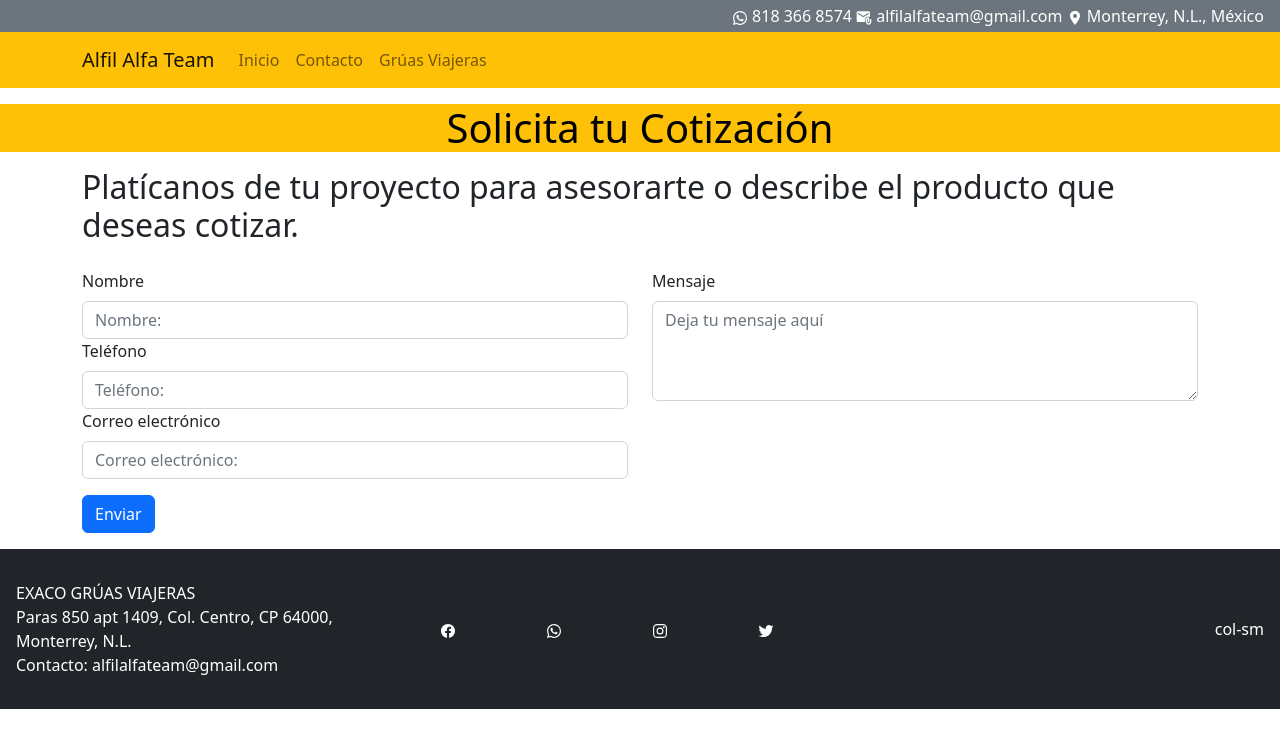
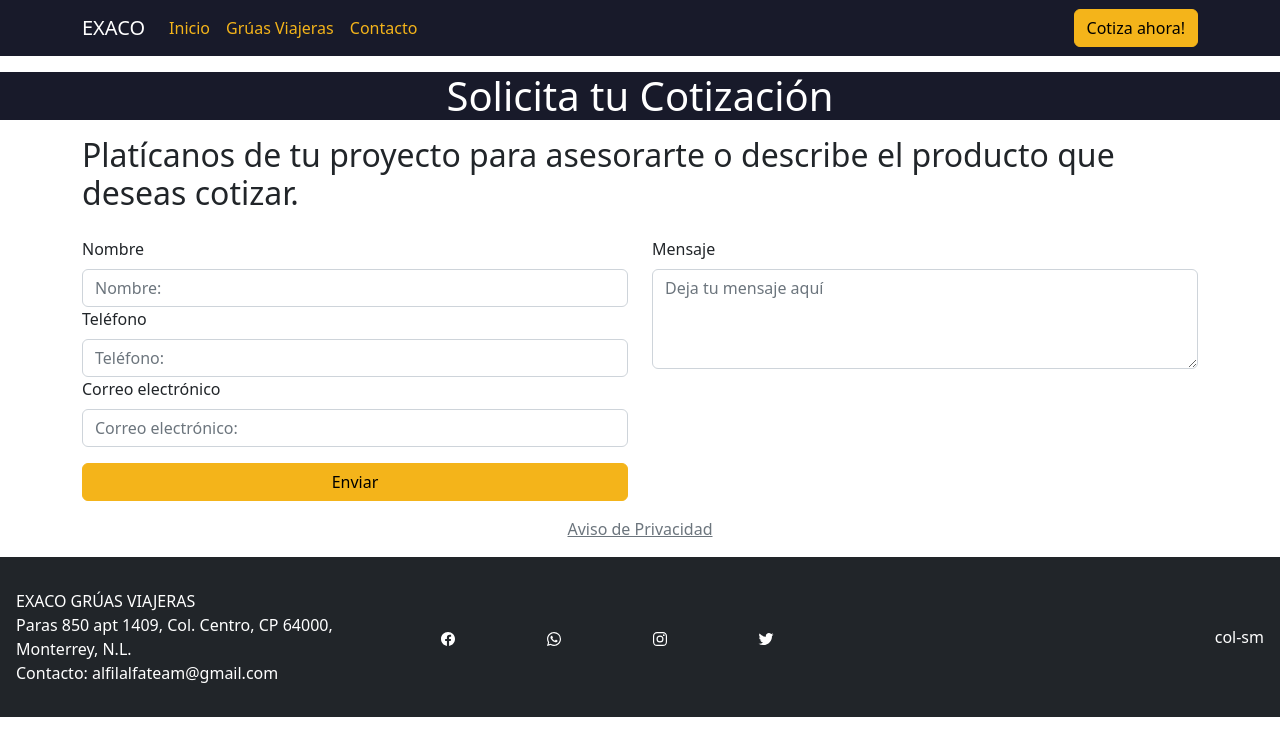
Before and after one commit to Gabriel8a23/exaco-gruas-viajeras, a React (Create React App) app: page /contacto in a window 1280 px wide. Shown: the top 756 px of the page. Built offline with nearby package versions, Linux system fonts and the light colour scheme; no server answers.

Commit message:
pre slider commit

```diff
--- a/package.json
+++ b/package.json
@@ -8,6 +8,7 @@
     "@testing-library/react": "^13.4.0",
     "@testing-library/user-event": "^13.5.0",
     "bootstrap": "^5.2.3",
+    "node-sass": "^7.0.3",
     "react": "^18.2.0",
     "react-bootstrap": "^2.6.0",
     "react-dom": "^18.2.0",
--- a/src/App.js
+++ b/src/App.js
@@ -1,40 +1,42 @@
 import Container from 'react-bootstrap/Container';
 import Nav from 'react-bootstrap/Nav';
 import Navbar from 'react-bootstrap/Navbar';
+import Button from 'react-bootstrap/Button';
+import { AvisoDePrivacidad } from './components/Aviso-De-Privacidad';
 import { GruasViajeras } from './components/Gruas-Viajeras';
 import { Contacto } from './components/Contacto';
 import { Inicio } from './components/Inicio';
-import { IoLocationSharp, IoLogoWhatsapp, IoLogoFacebook, IoLogoInstagram, IoLogoTwitter } from 'react-icons/io5';
-import { MdAttachEmail } from 'react-icons/md';
+import { IoLogoWhatsapp, IoLogoFacebook, IoLogoInstagram, IoLogoTwitter } from 'react-icons/io5';
 
 import {  Route, Routes, Link, BrowserRouter } from "react-router-dom";
 
-import 'bootstrap/dist/css/bootstrap.min.css';
+import './custom-style.scss';
 
 function App() {
   return (
     <BrowserRouter>
       <div className="App">
-        <div class="text-end text-bg-secondary p-1">
-          <Container fluid> <IoLogoWhatsapp /> 818 366 8574 <MdAttachEmail /> alfilalfateam@gmail.com <IoLocationSharp /> Monterrey, N.L., México</Container>
-        </div>
-        <Navbar bg="warning" variant="light" expand="lg">
+        <Navbar collapseOnSelect expand="lg" bg="primary" variant="dark">
           <Container>
-            <Navbar.Brand variant="dark" as={Link} to="/">Alfil Alfa Team</Navbar.Brand>
-            <Navbar.Toggle aria-controls="navbarScroll" />
-            <Navbar.Collapse id="navbarScroll">
+            <Navbar.Brand variant="dark" as={Link} to="/">EXACO</Navbar.Brand>
+            <Navbar.Toggle aria-controls="responsive-navbar-nav" />
+            <Navbar.Collapse id="responsive-navbar-nav">
               <Nav className="me-auto">
-                <Nav.Link as={Link} to="/">Inicio</Nav.Link>
-                <Nav.Link as={Link} to="/Contacto"> Contacto </Nav.Link>
-                <Nav.Link as={Link} to="/Gruas-Viajeras">Grúas Viajeras</Nav.Link>
+                <Nav.Link as={Link} to="/"><div class="text-secondary">Inicio</div></Nav.Link>
+                <Nav.Link as={Link} to="/gruas-viajeras"><div class="text-secondary">Grúas Viajeras</div></Nav.Link>
+                <Nav.Link as={Link} to="/contacto"><div class="text-secondary">Contacto</div></Nav.Link>
+              </Nav>
+              <Nav>
+                <Button variant="secondary" as={Link} to="/contacto">Cotiza ahora!</Button>
               </Nav>
             </Navbar.Collapse>
           </Container>
         </Navbar>
         <div>
           <Routes>
-            <Route path="/Gruas-Viajeras" element={<GruasViajeras/>}/>
-            <Route path="/Contacto" element={<Contacto/>}/>
+            <Route path="/aviso-de-privacidad" element={<AvisoDePrivacidad/>}/>
+            <Route path="/gruas-viajeras" element={<GruasViajeras/>}/>
+            <Route path="/contacto" element={<Contacto/>}/>
             <Route path="/" element={<Inicio/>}/>
           </Routes>
         </div>
--- /dev/null
+++ b/src/components/Aviso-De-Privacidad.js
@@ -0,0 +1,7 @@
+import React from 'react'
+
+export const AvisoDePrivacidad = () => {
+  return (
+    <div>Aviso-De-Privacidad</div>
+  )
+}
--- a/src/components/Contacto.js
+++ b/src/components/Contacto.js
@@ -3,7 +3,7 @@ import Form from 'react-bootstrap/Form';
 import Container from 'react-bootstrap/Container';
 import Button from 'react-bootstrap/Button';
 import emailjs from '@emailjs/browser';
-import { Helmet } from 'react-helmet-async'
+import { Helmet } from 'react-helmet-async';
 
 export const Contacto = () => {
   const { REACT_APP_SERVICE_ID, REACT_APP_TEMPLATE_ID, REACT_APP_PUBLIC_KEY } = process.env
@@ -24,9 +24,9 @@ export const Contacto = () => {
       <Helmet>
         <title>Exaco Grúas Viajeras | Contacto</title>
         <meta name="description" content="Soluciones en grúas viajeras: Grúa Pórtico, Monopuente, Bipuente, Grúa Radial. Servicio de calidad en toda la república mexicana. Cotización sin compromiso." />
-        <link rel="canonical" href="/Contacto"/>
+        <link rel="canonical" href="/contacto"/>
       </Helmet>
-      <div class="text-bg-warning text-center mt-3"><h1>Solicita tu Cotización</h1></div>
+      <div class="text-bg-primary text-center mt-3"><h1>Solicita tu Cotización</h1></div>
       <Container>
         <Form ref={formRef} onSubmit={onSubmit}>
           <div class="row align-items-stretch mb-3 mt-3">
@@ -56,13 +56,20 @@ export const Contacto = () => {
           </div>
           <div class="row align-items-stretch mb-3 mt-3">
             <div class="col-md-6">
-              <Button variant="primary" type="submit">
-                Enviar
-              </Button>
+              <div className="d-grid gap-2">
+                <Button variant="secondary" type="submit">
+                  <div class="text-whiet">Enviar</div>
+                </Button>
+              </div>
             </div>
           </div>
         </Form>
       </Container>
+      <Container>
+        <p className="text-center">
+          <a class="text-info" href="/aviso-de-privacidad">Aviso de Privacidad</a>
+        </p>
+      </Container>
     </div>
   )
 }
--- a/src/components/Gruas-Viajeras.js
+++ b/src/components/Gruas-Viajeras.js
@@ -7,9 +7,9 @@ export const GruasViajeras = () => {
       <Helmet>
         <title>Exaco Grúas Viajeras | Gruas Viajeras</title>
         <meta name="description" content="Soluciones en grúas viajeras: Grúa Pórtico, Monopuente, Bipuente, Grúa Radial. Servicio de calidad en toda la república mexicana. Cotización sin compromiso." />
-        <link rel="canonical" href="/Gruas-Viajeras"/>
+        <link rel="canonical" href="/gruas-viajeras"/>
       </Helmet>
-      <h1 class="text-center">Soluciones en Grúas Viajeras</h1>
+      <div class="text-bg-primary text-center mt-3"><h1>Soluciones en Grúas Viajeras</h1></div>
     </div>
   )
 }
--- a/src/components/Inicio.js
+++ b/src/components/Inicio.js
@@ -1,15 +1,92 @@
-import React from 'react'
-import { Helmet } from 'react-helmet-async'
+import React from 'react';
+import { Helmet } from 'react-helmet-async';
+import Card from 'react-bootstrap/Card';
+import Container from 'react-bootstrap/Container';
+import CardGroup from 'react-bootstrap/CardGroup';
+import Image from 'react-bootstrap/Image';
+import Button from 'react-bootstrap/Button';
+import { Link } from "react-router-dom";
 
 export const Inicio = () => {
   return (
     <div>
-        <Helmet>
-          <title>Exaco Grúas Viajeras - Provedores de grúas viajeras.</title>
-          <meta name="description" content="Soluciones en grúas viajeras: Grúa Pórtico, Monopuente, Bipuente, Grúa Radial. Servicio de calidad en toda la república mexicana. Cotización sin compromiso." />
-          <link rel="canonical" href="/"/>
-        </Helmet>
-        <h1 class="text-center">Exaco Grúas Viajeras - Provedores de grúas viajeras</h1>
+      <Helmet>
+        <title>Exaco Grúas Viajeras - Provedores de grúas viajeras.</title>
+        <meta name="description" content="Soluciones en grúas viajeras: Grúa Pórtico, Monopuente, Bipuente, Grúa Radial. Servicio de calidad en toda la república mexicana. Cotización sin compromiso." />
+        <link rel="canonical" href="/"/>
+      </Helmet>
+      <Card>
+        <Card.Img variant="top" src="https://gruasviajerasem.com/wp-content/uploads/2020/01/Gr%C3%BAas-viajeras-portada-2-NUEVA-1.jpg" />
+      </Card>
+      <div class="text-bg-primary text-center p-2"><h1>Servicios para Grúas Viajeras y Polipastos</h1></div>
+      <Container>
+        <div class="row mb-3 mt-3">
+          <p>Somos una empresa especializada en diseño, fabricación, montaje, puesta en marcha de Grúas Viajeras Monopuente,  Grúas Viajeras Bipuente, Grúa Pórtico y Grúa Radial con personal altamente capacitado y actualizado en temas de ingeniería, producción, innovación tecnológica y logística. Nuestra planta se ubica en la ciudad de Querétaro, punto estratégico industrial que nos permite  brindar atención y servicio en todo México.</p>
+          <p>Lo más importante para nuestra empresa es la satisfacción de nuestros clientes. Es por ello que nuestro compromiso está enfocado en ofrecer productos y servicios que cumplan y superen sus expectativas.</p>
+        </div>
+        <div class="row mb-3">
+          <div class="col text-center">
+            <div class="row mb-5">
+              <h2 class="text-secondary">Nuestro Compromiso</h2>
+              <p> Lo más importante para nuestra empresa es la satisfacción de nuestros clientes. Es por ello que nuestro compromiso está enfocado en ofrecer productos y servicios que cumplan y superen sus expectativas.</p>
+            </div>
+            <div class="row mb-3">
+              <div class="mb-3">
+                <Button variant="primary" as={Link} to="/contacto">Cotiza ahora!</Button>
+              </div>
+            </div>
+          </div>
+          <div class="col">
+            <Image fluid="true" src="https://www.munckcranes.com.mx/imagenes/gruas/landing/gruas-munck-portico-01.jpg" />
+          </div>
+        </div>
+      </Container>
+      <div class="text-bg-primary text-center p-2 mb-3"><h2>Cotiza nuestros servicios.</h2></div>
+      <Container class="mt-3 mb-4">
+        <CardGroup>
+          <div class="row">
+            <div class="col">
+              <Card>
+                <Card.Img variant="top" src="https://www.konecranes.com/sites/default/files/styles/5_7_small/public/2018-09/medium_konecranes_waste_to_energy_beinheim_france_scaldis_2012_008.jpg?itok=qmrB0Xho" />
+                <Card.Body class="text-bg-info text-center">
+                  <div class="mt-3 mb-3">
+                    <Card.Title>Grúa Pórtico</Card.Title>
+                  </div>
+                  <div class="mb-3">
+                    <Button variant="secondary" as={Link} to="/contacto">Cotiza ahora!</Button>
+                  </div>
+                </Card.Body>
+              </Card>
+            </div>
+            <div class="col">
+              <Card>
+                <Card.Img variant="top" src="https://www.konecranes.com/sites/default/files/styles/5_7_small/public/2018-09/medium_konecranes_waste_to_energy_beinheim_france_scaldis_2012_008.jpg?itok=qmrB0Xho" />
+                <Card.Body class="text-bg-info text-center">
+                  <div class="mt-3 mb-3">
+                    <Card.Title>Grúa Monopuente</Card.Title>
+                  </div>
+                  <div class="mb-3">
+                    <Button variant="secondary" as={Link} to="/contacto">Cotiza ahora!</Button>
+                  </div>
+                </Card.Body>
+              </Card>
+            </div>
+            <div class="col">
+              <Card>
+                <Card.Img variant="top" src="https://www.konecranes.com/sites/default/files/styles/5_7_small/public/2018-09/medium_konecranes_waste_to_energy_beinheim_france_scaldis_2012_008.jpg?itok=qmrB0Xho" />
+                <Card.Body class="text-bg-info text-center">
+                  <div class="mt-3 mb-3">
+                    <Card.Title>Grúa Radial</Card.Title>
+                  </div>
+                  <div class="mb-3">
+                    <Button variant="secondary" as={Link} to="/contacto">Cotiza ahora!</Button>
+                  </div>
+                </Card.Body>
+              </Card>
+            </div>
+          </div>
+        </CardGroup>
+      </Container>
     </div>
   )
 }
--- /dev/null
+++ b/src/custom-style.scss
@@ -0,0 +1,5 @@
+$primary: #181a2a;
+$secondary: #F4B41A;
+$info: #6c757d;
+
+@import "/node_modules/bootstrap/scss/bootstrap.scss"
--- a/src/index.css
+++ /dev/null
@@ -1,13 +0,0 @@
-body {
-  margin: 0;
-  font-family: -apple-system, BlinkMacSystemFont, 'Segoe UI', 'Roboto', 'Oxygen',
-    'Ubuntu', 'Cantarell', 'Fira Sans', 'Droid Sans', 'Helvetica Neue',
-    sans-serif;
-  -webkit-font-smoothing: antialiased;
-  -moz-osx-font-smoothing: grayscale;
-}
-
-code {
-  font-family: source-code-pro, Menlo, Monaco, Consolas, 'Courier New',
-    monospace;
-}
--- a/src/index.js
+++ b/src/index.js
@@ -1,6 +1,5 @@
 import React from 'react';
 import ReactDOM from 'react-dom/client';
-import './index.css';
 import App from './App';
 import reportWebVitals from './reportWebVitals';
 import { HelmetProvider } from 'react-helmet-async';
```
Also changed, not shown: 1 other file (tests, documents, lock files or other folders).
